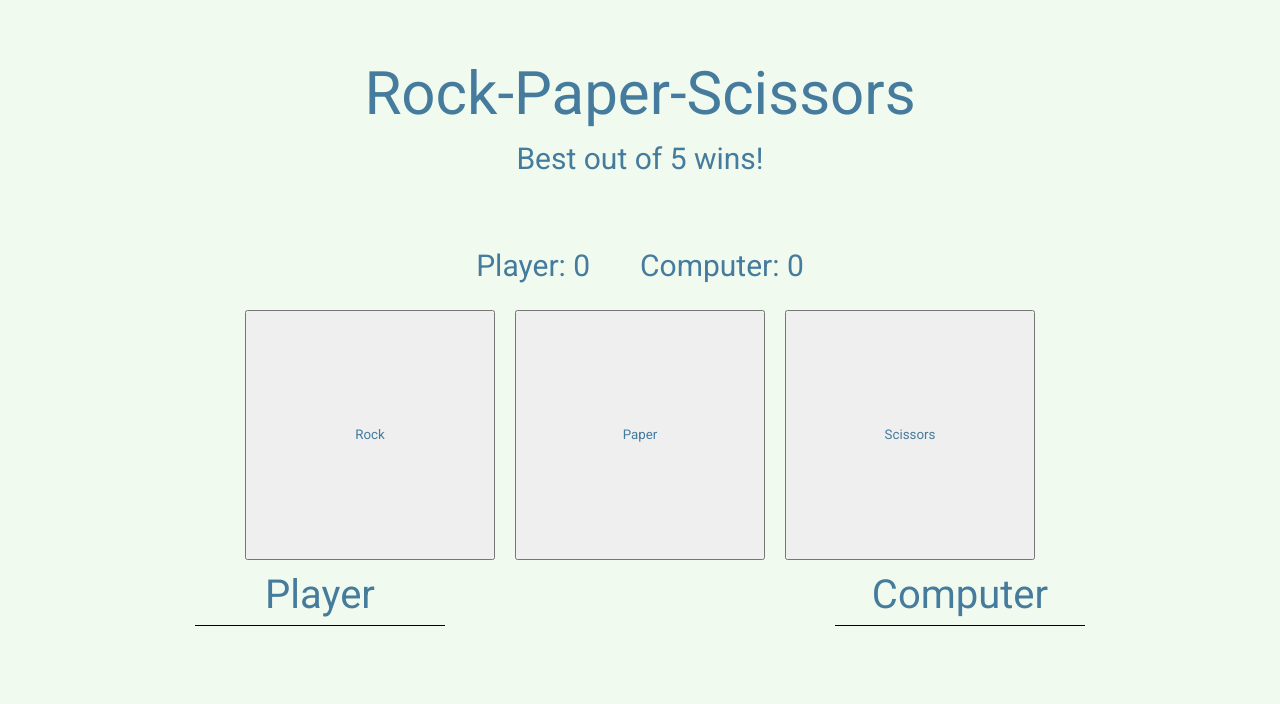
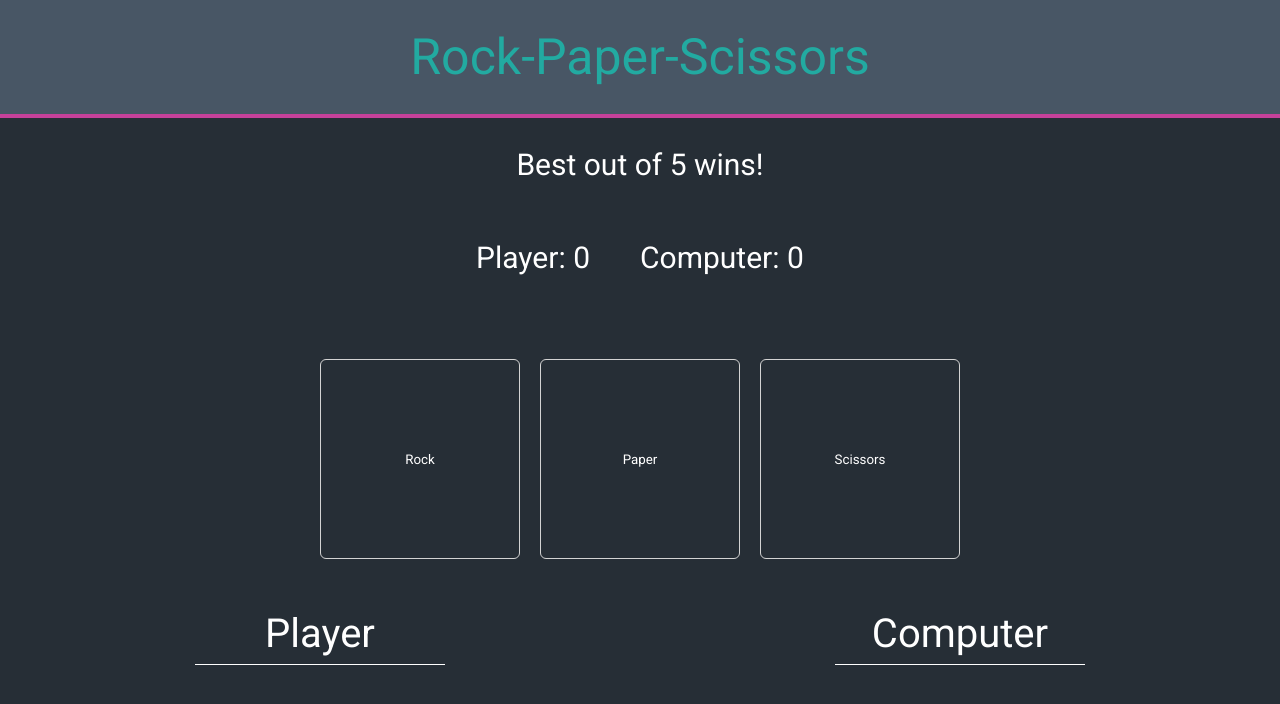
Before and after one commit to turbulentPanda/rock-paper-scissors, a plain HTML site: page index.html in a window 1280 px wide. Drawn offline with Linux system fonts and the light colour scheme.

Commit message:
Changed color scheme and moved the message that displays the round and game result to outside the header

```diff
--- a/index.html
+++ b/index.html
@@ -16,10 +16,10 @@
     <div class="page-container">
         <header class="header">
             <h1>Rock-Paper-Scissors</h1>
-            <h2>Best out of 5 wins!</h2>
         </header>
         <main class="main-content">
             <div class="scoreboard">
+                <h2 class="outcome-message ">Best out of 5 wins!</h2>
                 <section class="score player-score">
                     Player: <span></span>
                 </section>
--- a/scripts.js
+++ b/scripts.js
@@ -22,7 +22,7 @@ const computerMoveset = document.querySelector('.computer-moveset');
 
 
 function compareScores(userScore, computerScore) {
-    let headerMessage = document.querySelector('.header > h2');
+    let headerMessage = document.querySelector('.outcome-message');
     if (userScore > computerScore) {
         headerMessage.textContent = "Congratulations! You won the whole thing! Let's play again!";
     } else if (userScore < computerScore) {
@@ -141,7 +141,7 @@ function computerPlay() {
 }
 
 function displayRoundResults(roundResult) {
-    let headerMessage = document.querySelector('.header > h2');
+    let headerMessage = document.querySelector('.outcome-message');
     if (roundResult === 'win') {
         headerMessage.textContent = `${displayWinningMessage()}`;
         return 'win';
--- a/styles.css
+++ b/styles.css
@@ -55,7 +55,7 @@ table {
 
 * {
     box-sizing: border-box;
-    color: #457b9d;
+    color: #fff;;
     font-family: 'Roboto', sans-serif;
     margin: 0;
     padding: 0;
@@ -81,25 +81,30 @@ body {
 
 /******** Header ********/
 .header {
-    background: #f1faee;
-    color: #457b9d;
+    background: #485665;
+    border-bottom: 4px solid #c6419a;
     display: grid;
     grid-area: header;
     height: 100%;
-    font-size: 60px;
-    padding: 5%;
+    font-size: 50px;
+    padding: 2.5%;
     place-items: center;
     width: 100%;
+}
+
+.header > h1 {
+    color: #22aaa1;
 }
 
 .header > h2 {
     font-size: 30px;
     margin-top: 20px;
+    text-align: center;
 }
 
 /******** Main Content ********/
 .main-content {
-    background: #f1faee;
+    background: #262e36;
     display: grid;
     grid-area: main-content;
     grid-template-areas:
@@ -107,7 +112,7 @@ body {
         "move-buttons"
         "move-history";
     grid-template-columns: 1fr;
-    grid-template-rows: 1fr 5fr 4fr;
+    grid-template-rows: 3fr 5fr 3fr;
     height: 100%;
     place-items: center;
     width: 100%;
@@ -116,9 +121,30 @@ body {
 /******** Scoreboard ********/
 .scoreboard {
     display: grid;
+    font-size: 30px;
+    grid-template-areas:
+        "outcome-message    outcome-message"
+        "player-score       computer-score";
     grid-template-columns: 1fr 1fr;
-    grid-template-rows: 1;
-    font-size: 30px;
+    grid-template-rows: 1fr 1fr;
+    height: 100%;
+    place-items: center;
+    width: 100%;
+}
+
+.outcome-message {
+    grid-area: outcome-message;
+}
+
+.player-score {
+    grid-area: player-score;
+    justify-self: end;
+    margin-right: 50px;
+}
+
+.computer-score {
+    grid-area: computer-score;
+    justify-self: start;
 }
 
 /******** Move Buttons ********/
@@ -127,11 +153,16 @@ body {
     grid-gap: 20px;
     grid-template-columns: repeat(3, 1fr);
     grid-template-rows: 1fr;
+    place-items: center;
 }
 
 .move-button {
-    height: 250px;
-    width: 250px;
+    background: transparent;
+    border: 1px solid lightgrey;
+    border-radius: 6px;
+    height: 200px;
+    margin: 35px 0;
+    width: 200px;
 }
 
 button {
@@ -158,14 +189,14 @@ ul {
 }
 
 ul > h3 {
-    border-bottom: 1px solid black;
+    border-bottom: 1px solid #fff;
     padding-bottom: 10px;
     width: 250px;
 }
 
 li {
     font-size: 25px;
-    margin: 10px;
+    margin: 5px;
 }
 
 .player-moveset {
```
